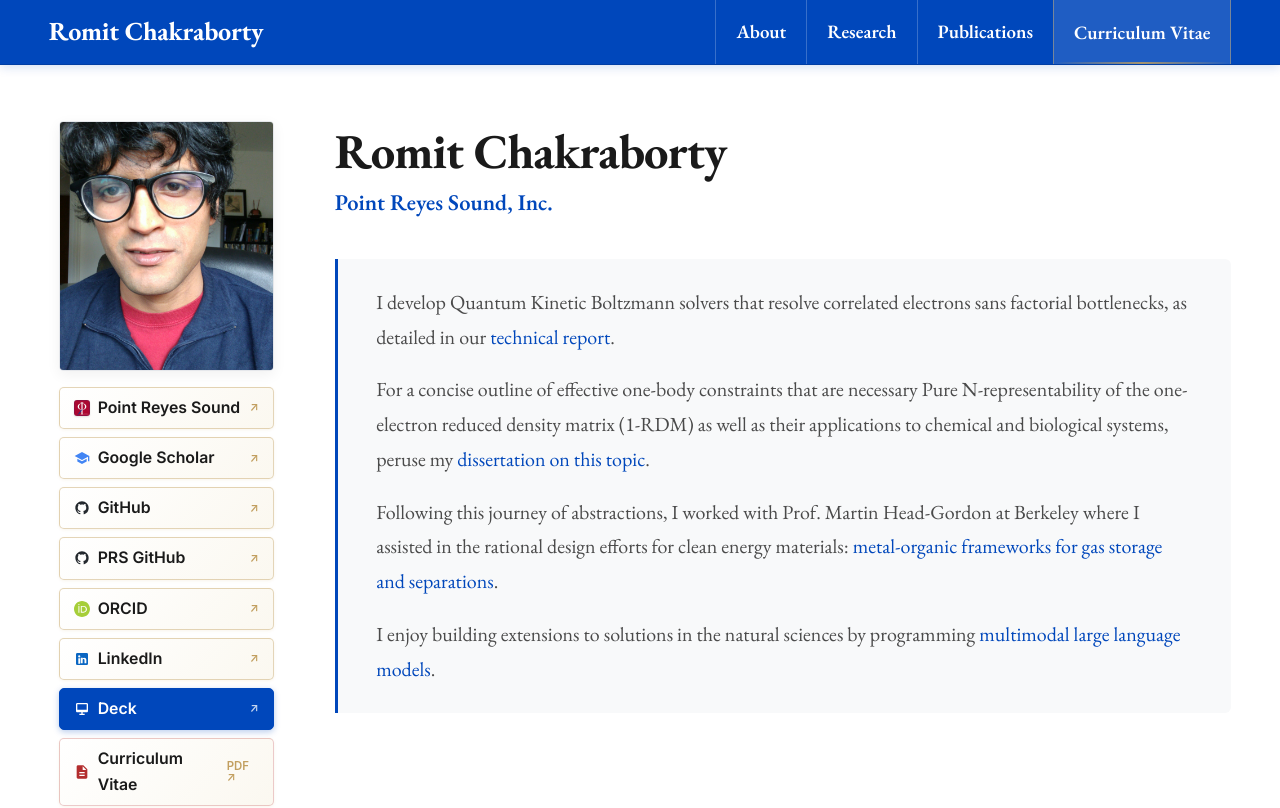
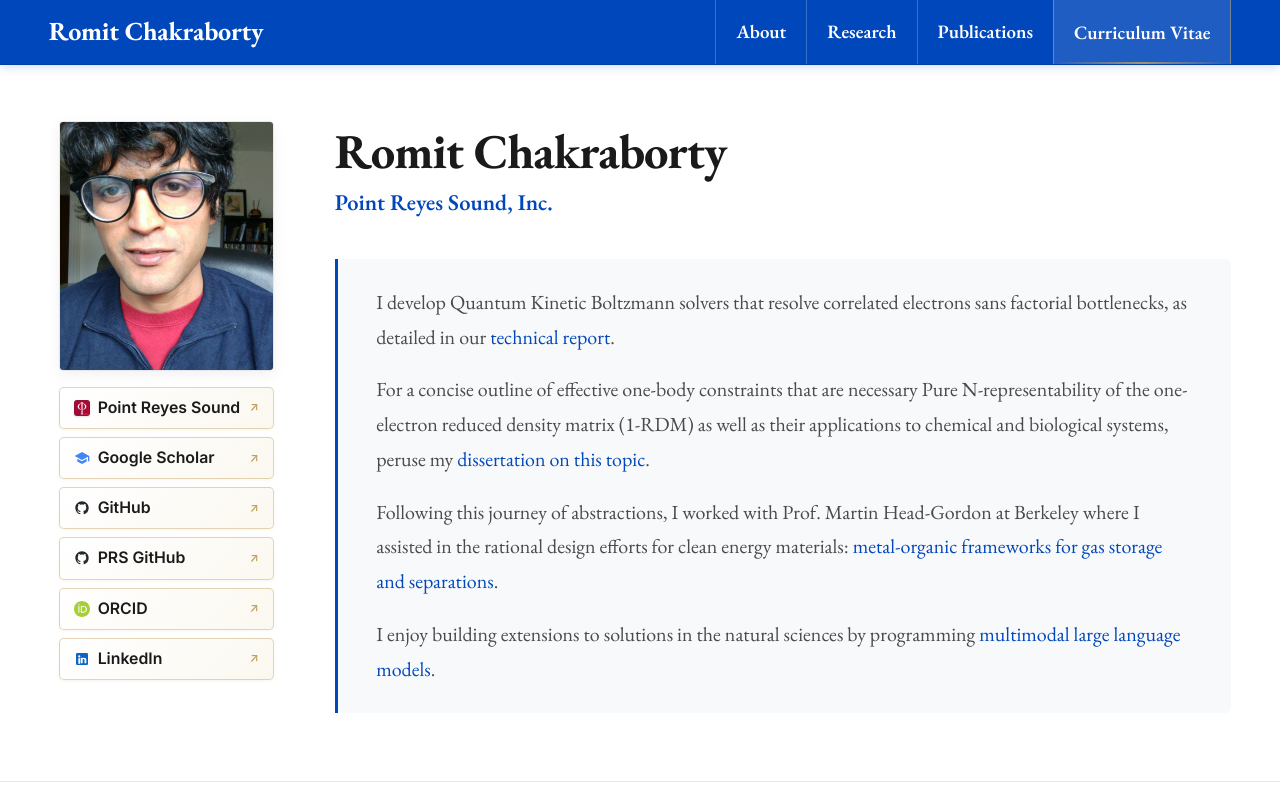
Before and after one commit to RomitChakraborty/rchakraborty.dev, a React (Vite) app: page / in a window 1280 px wide. Shown: the top 808 px of the page. Built offline with nearby package versions, Linux system fonts and the light colour scheme.

Commit message:
fix(ui): remove Deck and Curriculum Vitae buttons from hero sidebar

```diff
--- a/src/App.css
+++ b/src/App.css
@@ -398,57 +398,6 @@ a:hover {
   color: #0a66c2; /* Official LinkedIn Blue */
 }
 
-.deck-icon {
-  color: #ffffff;
-}
-
-/* Solid Royal Blue Deck Button under LinkedIn */
-.minimal-text-link.hero-deck-btn {
-  background: var(--royal-blue);
-  border: 1px solid var(--royal-blue);
-  color: #ffffff !important;
-  box-shadow: 0 2px 6px rgba(0, 71, 187, 0.28);
-}
-
-.minimal-text-link.hero-deck-btn:hover {
-  background: var(--royal-blue-hover);
-  border-color: var(--royal-blue-hover);
-  color: #ffffff !important;
-  box-shadow: 0 4px 14px rgba(0, 71, 187, 0.42);
-  transform: translateY(-1px);
-}
-
-.minimal-text-link.hero-deck-btn .brand-icon.deck-icon {
-  color: #ffffff;
-}
-
-.minimal-text-link.hero-deck-btn .ext-arrow {
-  color: rgba(255, 255, 255, 0.9);
-}
-
-.minimal-text-link.hero-deck-btn:hover .ext-arrow {
-  color: #ffffff;
-  opacity: 1;
-}
-
-.cv-icon {
-  color: #b32d2e;
-}
-
-.minimal-text-link.hero-cv-link {
-  border-color: rgba(179, 45, 46, 0.25);
-}
-
-.minimal-text-link.hero-cv-link:hover {
-  border-color: #b32d2e;
-  box-shadow: 0 3px 10px rgba(179, 45, 46, 0.16);
-  color: #b32d2e;
-}
-
-.minimal-text-link.hero-cv-link:hover .ext-arrow {
-  color: #b32d2e;
-}
-
 .minimal-text-link:hover .brand-icon {
   transform: scale(1.08);
 }
--- a/src/components/Hero.jsx
+++ b/src/components/Hero.jsx
@@ -60,18 +60,6 @@ export default function Hero({ onSelectPillar }) {
               </svg>
               <span>LinkedIn</span> <span className="ext-arrow">↗</span>
             </a>
-            <a href={profileData.links.prsDeck} target="_blank" rel="noopener noreferrer" className="minimal-text-link hero-deck-btn">
-              <svg className="brand-icon deck-icon" viewBox="0 0 24 24" fill="currentColor" aria-hidden="true">
-                <path d="M19 3H5c-1.1 0-2 .9-2 2v10c0 1.1.9 2 2 2h6v2H8v2h8v-2h-3v-2h6c1.1 0 2-.9 2-2V5c0-1.1-.9-2-2-2zm0 10H5V5h14v8z" />
-              </svg>
-              <span>Deck</span> <span className="ext-arrow">↗</span>
-            </a>
-            <a href="/cv.pdf" target="_blank" rel="noopener noreferrer" className="minimal-text-link hero-cv-link" title="Curriculum Vitae (PDF)">
-              <svg className="brand-icon cv-icon" viewBox="0 0 24 24" fill="currentColor" aria-hidden="true">
-                <path d="M14 2H6c-1.1 0-2 .9-2 2v16c0 1.1.9 2 2 2h12c1.1 0 2-.9 2-2V8l-6-6zm2 16H8v-2h8v2zm0-4H8v-2h8v2zm-3-5V3.5L18.5 9H13z" />
-              </svg>
-              <span>Curriculum Vitae</span> <span className="ext-arrow">PDF ↗</span>
-            </a>
           </div>
         </div>
 
```
